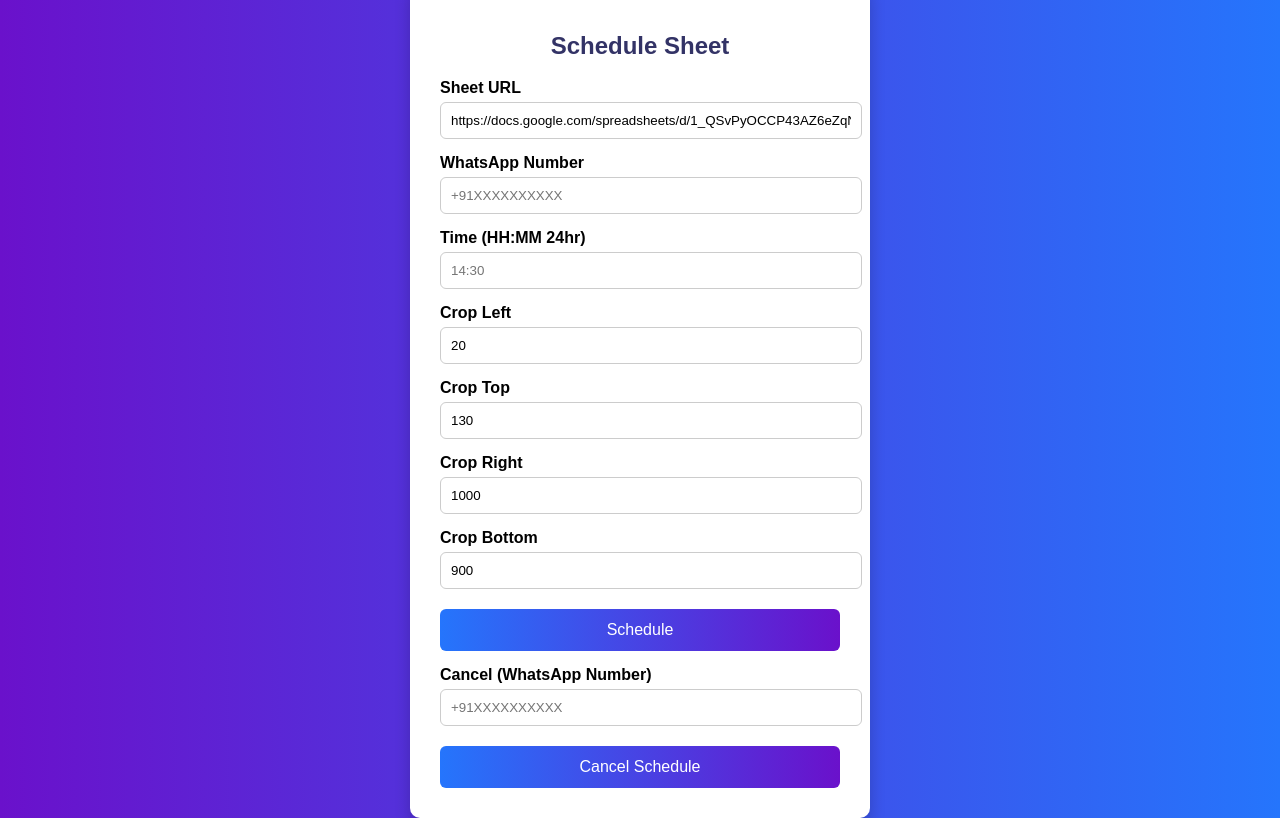
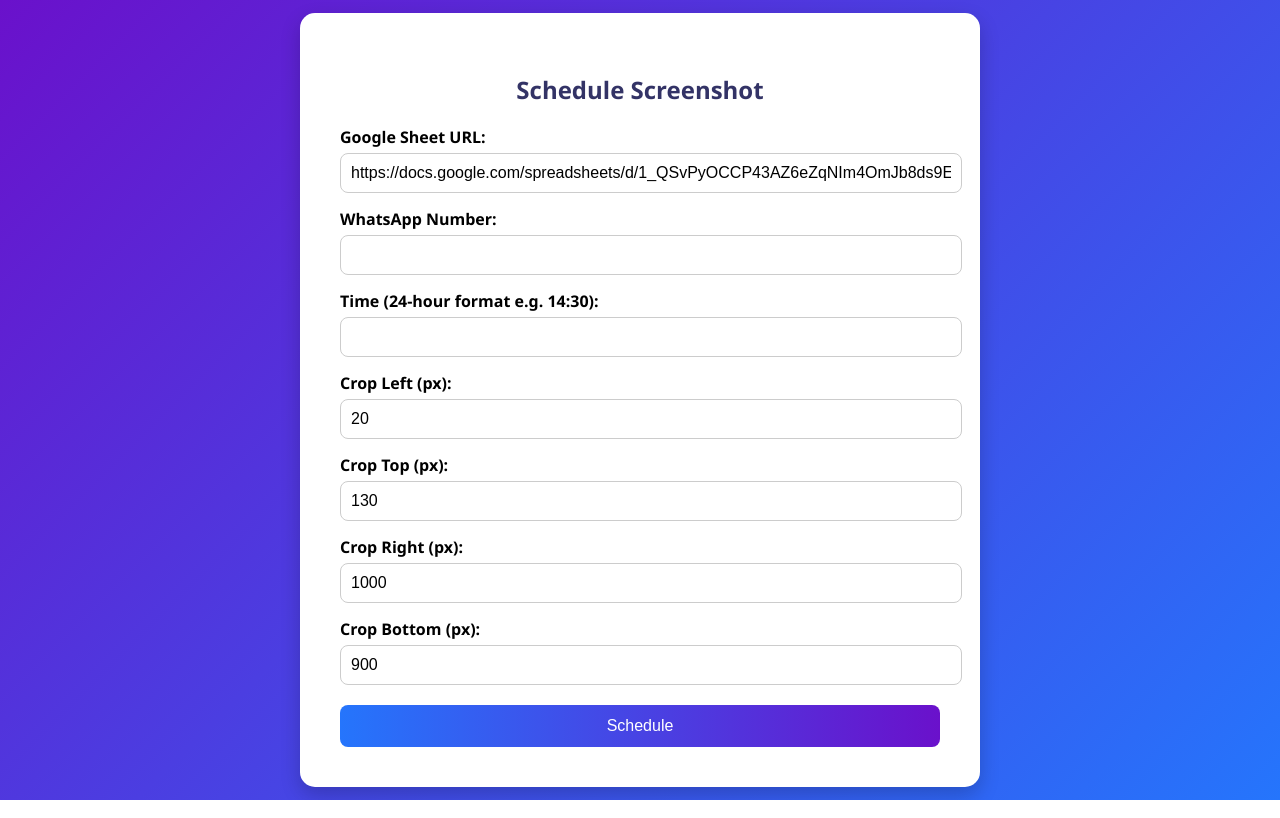
Before and after one commit to kraken3743/sheet-to-whatsapp, a Flask app: page / in a window 1280 px wide. Run offline with Flask 3, Linux system fonts and the light colour scheme.

Commit message:
Fix code

```diff
--- a/app.py
+++ b/app.py
@@ -1,13 +1,15 @@
 from flask import Flask, request, render_template
-from scheduler import schedule_user, cancel_user, run_scheduler_loop
 import threading
 import os
+from scheduler import schedule_user, run_loop
+from whatsapp import send_whatsapp_image
+from datetime import datetime
 
 app = Flask(__name__)
 
 @app.route('/')
 def index():
-    return render_template("index.html")
+    return render_template("index.html", current_date=datetime.utcnow().date())
 
 @app.route('/register', methods=['POST'])
 def register():
@@ -15,7 +17,7 @@ def register():
         data = request.form
         sheet_url = data['sheet_url']
         number = data['whatsapp_number']
-        schedule_time = data['time']
+        time_str = data['time']
         crop_box = (
             int(data['crop_left']),
             int(data['crop_top']),
@@ -23,23 +25,13 @@ def register():
             int(data['crop_bottom'])
         )
 
-        print(f"[REGISTER] Scheduling {number} at {schedule_time}")
-        schedule_user(sheet_url, number, schedule_time, crop_box)
+        schedule_user(sheet_url, number, time_str, crop_box)
         return "Scheduled successfully!"
     except Exception as e:
-        print(f"[ERROR] in /register: {e}")
+        print(f"[ERROR] /register failed: {e}")
         return "Failed to schedule.", 500
 
-@app.route('/cancel', methods=['POST'])
-def cancel():
-    try:
-        number = request.form['whatsapp_number']
-        cancel_user(number)
-        return "Schedule canceled."
-    except Exception as e:
-        print(f"[ERROR] in /cancel: {e}")
-        return "Failed to cancel.", 500
-
 if __name__ == '__main__':
-    threading.Thread(target=run_scheduler_loop, daemon=True).start()
-    app.run(host='0.0.0.0', port=8080)
+    threading.Thread(target=run_loop, daemon=True).start()
+    port = int(os.environ.get("PORT", 8080))
+    app.run(host='0.0.0.0', port=port)
--- a/scheduler.py
+++ b/scheduler.py
@@ -3,32 +3,28 @@ from datetime import datetime
 from screenshot import take_screenshot
 from whatsapp import send_whatsapp_image
 
-users = {}
+scheduled_jobs = {}
 
-def schedule_user(sheet_url, number, time_str, crop_box):
-    users[number] = {
+def schedule_user(sheet_url, number, send_time, crop_box):
+    scheduled_jobs[number] = {
         "sheet_url": sheet_url,
-        "time": time_str,
+        "send_time": send_time,
         "crop_box": crop_box,
         "sent": False
     }
+    print(f"[SCHEDULE] Scheduled {number} at {send_time}")
 
-def cancel_user(number):
-    if number in users:
-        del users[number]
-        print(f"[CANCEL] Canceled schedule for {number}")
-
-def run_scheduler_loop():
+def run_loop():
     print("[SCHEDULER] Loop started")
     while True:
         now = datetime.now().strftime("%H:%M")
-        for number, config in list(users.items()):
-            if not config["sent"] and now == config["time"]:
-                print(f"[SCHEDULER] Sending to {number} at {now}")
+        for number, job in list(scheduled_jobs.items()):
+            if not job["sent"] and now == job["send_time"]:
+                print(f"[SEND] Sending to {number}")
                 try:
-                    path = take_screenshot(config["sheet_url"], config["crop_box"])
-                    send_whatsapp_image(number, path)
-                    config["sent"] = True
+                    img_path = take_screenshot(job["sheet_url"], job["crop_box"])
+                    send_whatsapp_image(number, img_path)
+                    job["sent"] = True
                 except Exception as e:
-                    print(f"[ERROR] Failed for {number}: {e}")
+                    print(f"[ERROR] Sending failed: {e}")
         time.sleep(1)
--- a/templates/index.html
+++ b/templates/index.html
@@ -1,12 +1,13 @@
 <!DOCTYPE html>
 <html lang="en">
 <head>
-  <meta charset="UTF-8" />
+  <meta charset="UTF-8">
   <title>Schedule Sheet to WhatsApp</title>
+  <meta name="viewport" content="width=device-width, initial-scale=1">
   <style>
     body {
-      background: linear-gradient(to right, #6a11cb, #2575fc);
-      font-family: Arial, sans-serif;
+      background: linear-gradient(135deg, #6a11cb, #2575fc);
+      font-family: 'Segoe UI', Tahoma, Geneva, Verdana, sans-serif;
       display: flex;
       justify-content: center;
       align-items: center;
@@ -14,12 +15,13 @@
       margin: 0;
     }
 
-    .container {
+    .box {
       background: white;
-      padding: 30px;
-      border-radius: 10px;
-      box-shadow: 0 8px 16px rgba(0, 0, 0, 0.2);
-      width: 400px;
+      padding: 40px;
+      border-radius: 15px;
+      max-width: 600px;
+      width: 100%;
+      box-shadow: 0 8px 20px rgba(0, 0, 0, 0.2);
     }
 
     h2 {
@@ -28,69 +30,65 @@
     }
 
     label {
+      font-weight: bold;
       display: block;
       margin-top: 15px;
-      font-weight: bold;
     }
 
     input {
       width: 100%;
       padding: 10px;
       margin-top: 5px;
+      border-radius: 8px;
       border: 1px solid #ccc;
-      border-radius: 6px;
+      font-size: 1em;
     }
 
     button {
-      margin-top: 20px;
       width: 100%;
       padding: 12px;
       background: linear-gradient(to right, #2575fc, #6a11cb);
       color: white;
+      font-size: 1em;
+      margin-top: 20px;
       border: none;
-      border-radius: 6px;
-      font-size: 16px;
+      border-radius: 8px;
       cursor: pointer;
+      transition: background 0.3s ease;
     }
 
     button:hover {
-      opacity: 0.9;
+      background: linear-gradient(to right, #6a11cb, #2575fc);
     }
   </style>
 </head>
 <body>
-  <div class="container">
-    <h2>Schedule Sheet</h2>
+  <div class="box">
+    <h2>Schedule Screenshot</h2>
     <form method="POST" action="/register">
-      <label>Sheet URL</label>
-      <input type="text" name="sheet_url" required
-        value="https://docs.google.com/spreadsheets/d/1_QSvPyOCCP43AZ6eZqNIm4OmJb8ds9EB4UD88C2-Sb4/edit?gid=909429816#gid=909429816">
+      <label>Google Sheet URL:</label>
+      <input type="text" name="sheet_url" required value="https://docs.google.com/spreadsheets/d/1_QSvPyOCCP43AZ6eZqNIm4OmJb8ds9EB4UD88C2-Sb4/edit?gid=909429816">
 
-      <label>WhatsApp Number</label>
-      <input type="text" name="whatsapp_number" required placeholder="+91XXXXXXXXXX">
+      <label>WhatsApp Number:</label>
+      <input type="text" name="whatsapp_number" required>
 
-      <label>Time (HH:MM 24hr)</label>
-      <input type="text" name="time" required placeholder="14:30">
+      <label>Time (24-hour format e.g. 14:30):</label>
+      <input type="text" name="time" required>
 
-      <label>Crop Left</label>
+      <label>Crop Left (px):</label>
       <input type="number" name="crop_left" value="20">
 
-      <label>Crop Top</label>
+      <label>Crop Top (px):</label>
       <input type="number" name="crop_top" value="130">
 
-      <label>Crop Right</label>
+      <label>Crop Right (px):</label>
       <input type="number" name="crop_right" value="1000">
 
-      <label>Crop Bottom</label>
+      <label>Crop Bottom (px):</label>
       <input type="number" name="crop_bottom" value="900">
 
       <button type="submit">Schedule</button>
     </form>
-    <form method="POST" action="/cancel">
-      <label>Cancel (WhatsApp Number)</label>
-      <input type="text" name="whatsapp_number" required placeholder="+91XXXXXXXXXX">
-      <button type="submit">Cancel Schedule</button>
-    </form>
   </div>
 </body>
 </html>
```
Also changed, not shown: screenshot.py (+9 -5 lines), whatsapp.py (+10 -9 lines).
